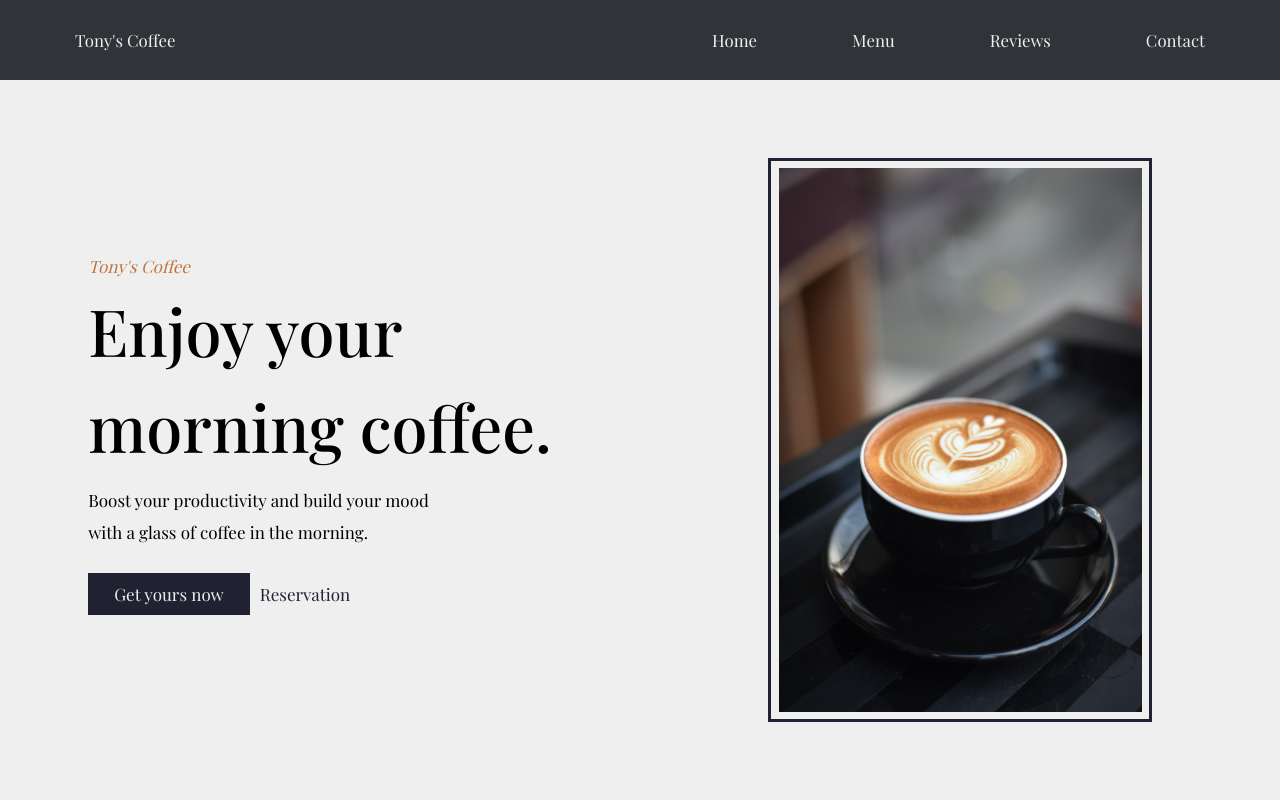
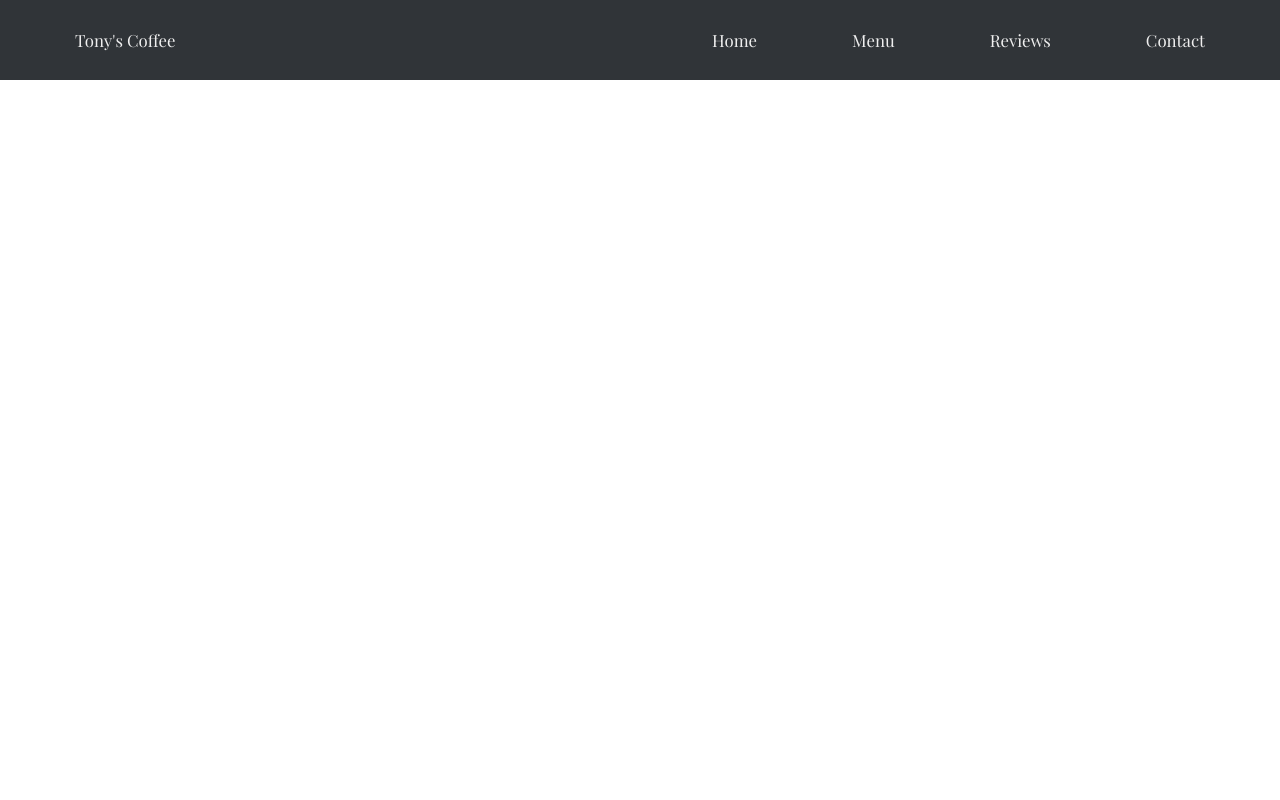
Before and after one commit to ingl3585/coffee-shop, a React (Create React App) app: page / in a window 1280 px wide. Shown: the top 800 px of the page. Built offline with nearby package versions, Linux system fonts and the light colour scheme.

Commit message:
changing urls for deployment

```diff
--- a/src/App.js
+++ b/src/App.js
@@ -9,8 +9,8 @@ const App = () => {
 		<div className='App'>
 			<Navbar />
 			<Routes>
-				<Route path='/' element={<Homepage />} />
-				<Route path='/contact' element={<Contact />} />
+				<Route path='/coffee-shop' element={<Homepage />} />
+				<Route path='/coffee-shop/contact' element={<Contact />} />
 			</Routes>
 		</div>
 	);
--- a/src/components/Navbar/Navbar.js
+++ b/src/components/Navbar/Navbar.js
@@ -12,10 +12,10 @@ const Navbar = () => {
 	return (
 		<section>
 			<div className='logo'>
-				<a href='/'>Tony's Coffee</a>
+				<a href='/coffee-shop'>Tony's Coffee</a>
 			</div>
 			<nav className='navigation'>
-				<a href='/'>Home</a>
+				<a href='/coffee-shop'>Home</a>
 				<a className='desktop-menu' href='/#menu'>
 					Menu
 				</a>
```
